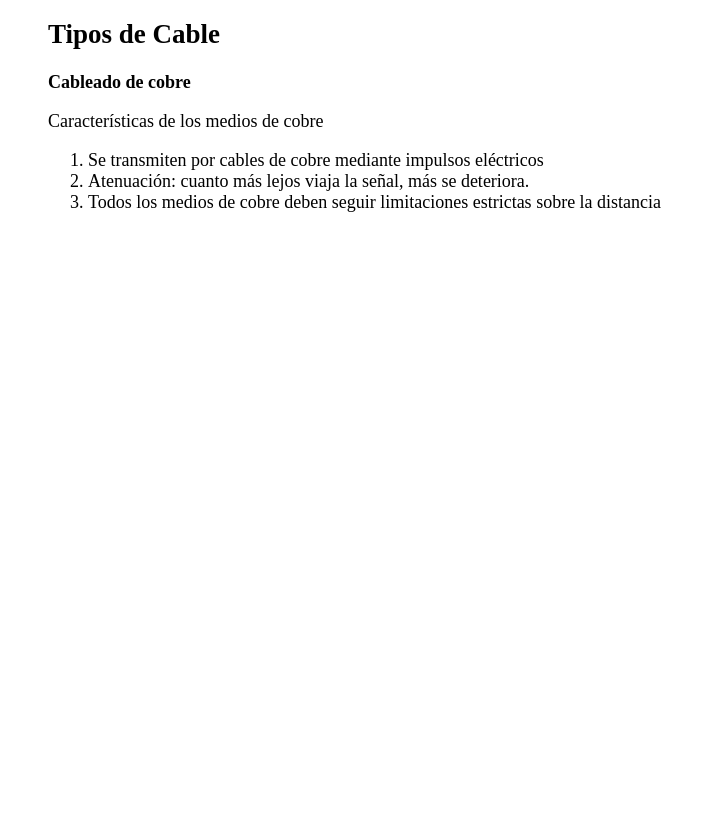
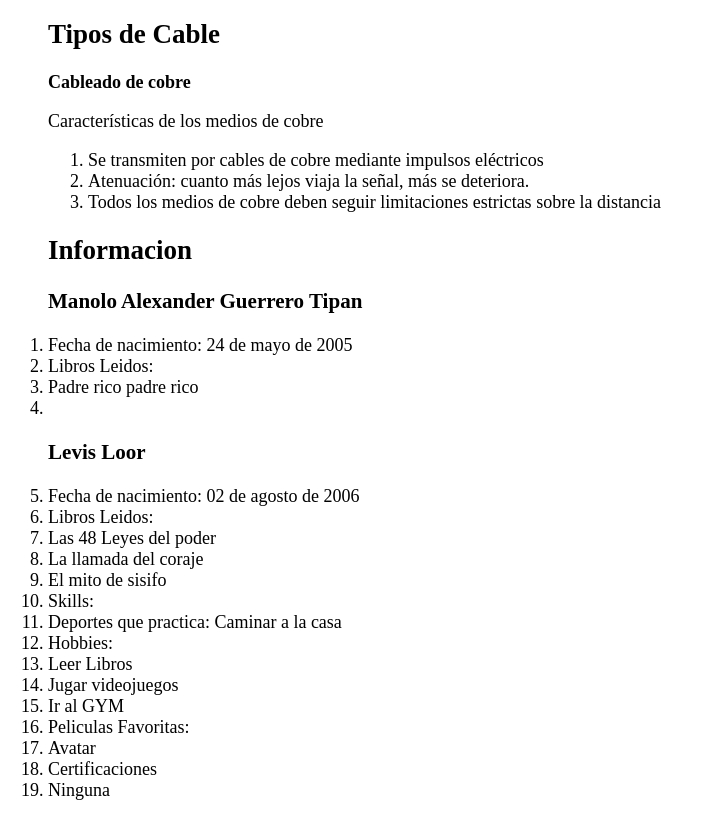
Before and after one commit to AlexanderGT499/ProyectoRedes, a Flask app: page / in a window 1280 px wide. Shown: the part 2826-3645 px from the top of the page, without its empty margins (0-702 px from the left). Before the commit the page ends 3038 px from the top, so only its background shows below. Run offline with Flask 3, Linux system fonts and the light colour scheme.

Commit message:
Se agrego la informacion de levis y parte de la informacion de Alexander

```diff
--- a/templates/sitios/index.html
+++ b/templates/sitios/index.html
@@ -236,6 +236,53 @@
 
   <!--Fin Beneficios-->
 
+  <!--Informacion Personal-->
+
+  <!-- Alexander Guerrero-->
+  <h2> Informacion </h2>
+  <h3> Manolo Alexander Guerrero Tipan </h3>
+  <p>
+    <li> Fecha de nacimiento: 24 de mayo de 2005 </li>
+    <li> Libros Leidos:
+      <li> Padre rico padre rico </li>
+      <li> </li>
+    </li>
+
+  </p>
+
+  <!-- Levis Loor-->
+  <h3> Levis Loor </h3>
+  <p>
+    <!-- Fecha de nacimiento-->
+    <li> Fecha de nacimiento: 02 de agosto de 2006 </li>
+    <!-- Libros leidos-->
+    <li> Libros Leidos:
+      <li> Las 48 Leyes del poder </li>
+      <li> La llamada del coraje </li>
+      <li> El mito de sisifo </li>
+    </li>
+    <!-- Skills-->
+    <li>
+      Skills:
+    </li>
+    <!-- Deportes que practica-->
+    <li>Deportes que practica: Caminar a la casa</li>
+    <!-- Hobbies -->
+    <li>Hobbies:
+      <li>Leer Libros</li>
+      <li>Jugar videojuegos</li>
+      <li>Ir al GYM</li>
+    </li>
+    <!--Peliculas Favoritas-->
+    <li>Peliculas Favoritas:
+      <li>Avatar </li>
+    </li>
+    <!-- Certificaciones-->
+     <li>Certificaciones
+      <li> Ninguna</li>
+     </li>
+  </p>
+
 </body>
 
 </html>
```
